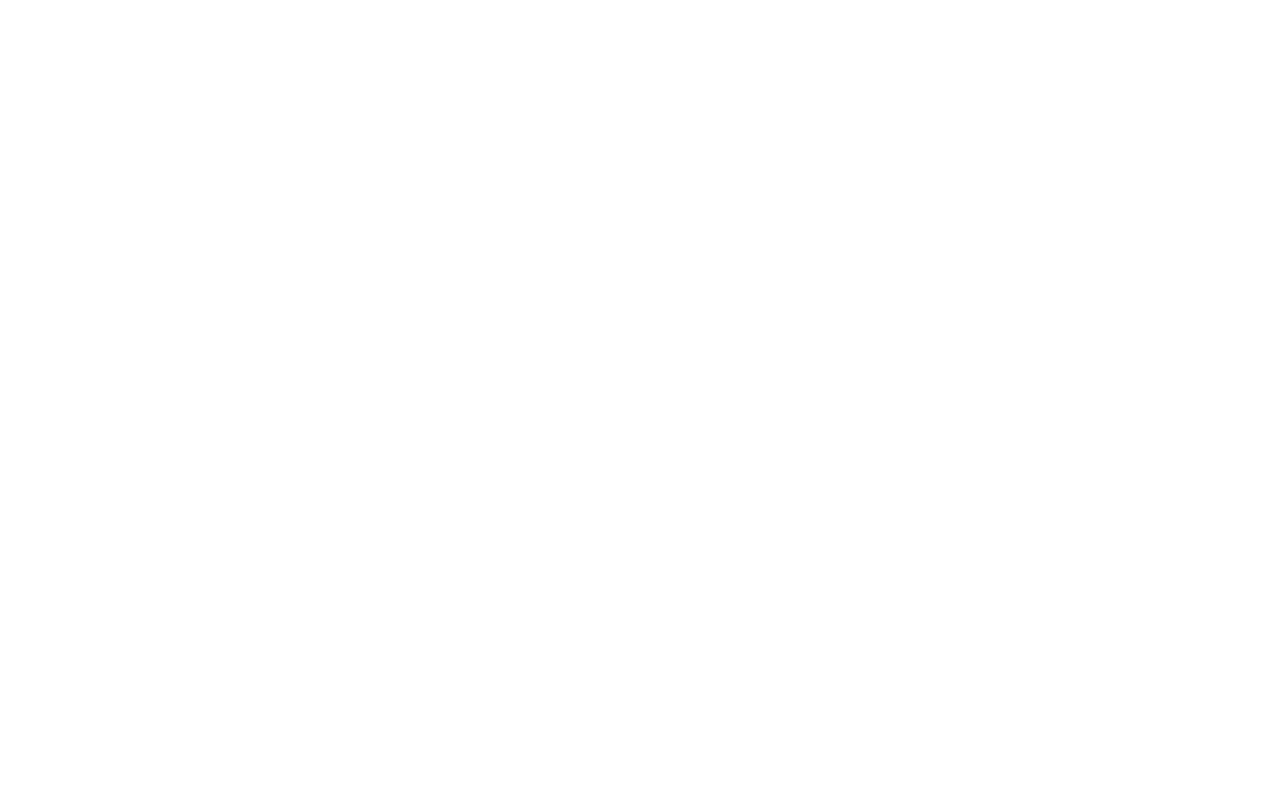
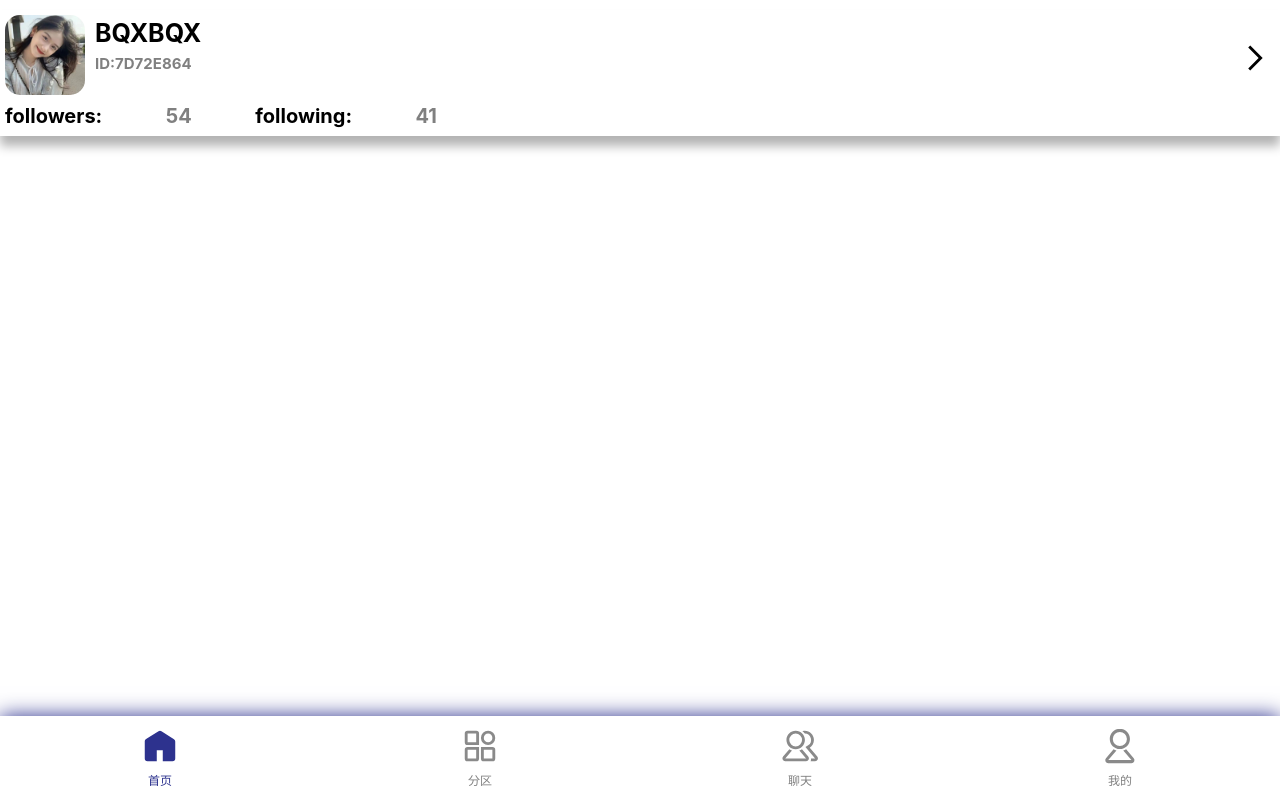
Before and after one commit to BQXBQX/NJUPT-BBS, a Vue app: page /mine in a window 1280 px wide. Before the commit this address had no page. Built offline with nearby package versions, Linux system fonts and the light colour scheme; a web font is replaced by a local one.

Commit message:
feat mineNav

```diff
--- a/src/components/bottomNav.vue
+++ b/src/components/bottomNav.vue
@@ -41,12 +41,15 @@
 
 <script setup>
 import { ref } from 'vue';
+import router from "../router/index.js";
 
 // 默认选中首页
 const activeTab = ref('home');
 
 // 点击导航项时切换activeTab的值
 const handleTabClick = (tab) => {
+    console.log(tab)
+    router.push(tab);
     activeTab.value = tab;
 };
 </script>
--- a/src/components/postItem.vue
+++ b/src/components/postItem.vue
@@ -3,7 +3,7 @@
         <div class="postItemTopNav">
             <div class="userInformation">
                 <div class="avatar">
-                    <img src="../assets/avatar.png" alt="avatar" width="50" height="50">
+                    <img src="../assets/avatar.jpeg" alt="avatar" width="50" height="50">
                 </div>
                 <div class="user">
                     <p class="userName">BQXBQX</p>
--- a/src/router/index.js
+++ b/src/router/index.js
@@ -7,6 +7,10 @@
 import Login from "../views/login.vue";
 import Home from "../views/home.vue";
 import Register from "../views/register.vue";
+import Partition from "../views/partition.vue";
+import Chat from "../views/chat.vue";
+import Mine from "../views/mine.vue";
+import Show from "../views/show.vue";
 
 const routes = [
 // 路由的默认路径
@@ -24,12 +28,32 @@
         component: Login
     },
     {
-        path: '/home',
-        component: Home
+        path: '/register',
+        component: Register
     },
     {
-        path: '/register',
-        component: Register
+        path: '/show',
+        //当进入到show页面时，自动更新到home路由上
+        redirect:"/home",
+        component: Show,
+        children:[
+            {
+                path: '/home',
+                component: Home
+            },
+            {
+                path: '/partition',
+                component: Partition
+            },
+            {
+                path: '/chat',
+                component: Chat
+            },
+            {
+                path: '/mine',
+                component: Mine
+            },
+        ]
     },
 ]
 
--- /dev/null
+++ b/src/views/chat.vue
@@ -0,0 +1,9 @@
+<template>
+  this is chat
+</template>
+<script setup>
+
+</script>
+<style>
+
+</style>
--- a/src/views/home.vue
+++ b/src/views/home.vue
@@ -6,7 +6,6 @@
             <PostItem></PostItem>
             <PostItem></PostItem>
         </div>
-        <BottomNav></BottomNav>
     </div>
 </template>
 <script setup>
--- /dev/null
+++ b/src/views/mine.vue
@@ -0,0 +1,85 @@
+<template>
+  <div class="mineContainer">
+      <div class="navUserInformation">
+          <div style="
+          display: flex;
+          flex-direction: row;
+          flex-wrap: wrap;
+          align-content: center;
+          justify-content: space-between;">
+              <div class="mineInformation">
+                  <div>
+                      <img src="../assets/avatar.jpeg" alt="avatar" class="mineAvatar">
+                  </div>
+                  <div style="display: flex;   flex-direction: column; margin-left: 10px">
+                      <span class="mineNameText text">BQXBQX</span>
+                      <span class="mineIDText text">ID:7D72E864</span>
+                  </div>
+              </div>
+              <div style="
+               display: flex;
+               align-content: center;
+               justify-content: center;
+               flex-wrap: wrap;">
+                  <svg t="1697292994808" class="icon" viewBox="0 0 1024 1024" version="1.1" xmlns="http://www.w3.org/2000/svg" p-id="7516" width="200" height="200"><path d="M605.086476 512.146286L338.358857 245.272381l51.760762-51.687619 318.415238 318.585905L390.095238 830.415238l-51.687619-51.736381z" p-id="7517"></path></svg>
+              </div>
+          </div>
+          <div class="followingContent">
+              <span class="text followInfo">followers:</span>
+              <span class="text followNum">54  </span>
+              <span class="text followInfo">following:</span>
+              <span class="text followNum">41  </span>
+          </div>
+      </div>
+  </div>
+</template>
+<script setup>
+
+</script>
+<style>
+.navUserInformation{
+    padding: 5px;
+    width: 100%;
+    box-sizing: border-box;
+    box-shadow: 0 10px 10px rgba(0, 0, 0, 0.3);
+}
+.mineContainer{
+    flex-direction: column;
+    position: absolute;
+    display: flex;
+    top: 10px;
+    bottom: 84px;
+    width: 100%;
+}
+.mineAvatar{
+    width: 80px;
+    height: 80px;
+    border-radius: 15px;
+}
+.mineInformation{
+    display: flex;
+}
+.mineNameText{
+    font-size: 25px;
+    color: black;
+}
+.text{
+    color: black;
+    font-family: inherit;
+}
+.mineIDText{
+    font-size: 15px;
+    color: gray;
+}
+.followInfo{
+    font-size: 20px;
+}
+.followNum{
+    font-size: 20px;
+    color: gray;
+}
+.followingContent{
+    display: flex;
+    gap: 5%;
+}
+</style>
--- /dev/null
+++ b/src/views/partition.vue
@@ -0,0 +1,9 @@
+<template>
+  this is partition
+</template>
+<script setup>
+
+</script>
+<style>
+
+</style>
--- /dev/null
+++ b/src/views/show.vue
@@ -0,0 +1,7 @@
+<template>
+    <RouterView></RouterView>
+    <BottomNav></BottomNav>
+</template>
+<script setup>
+import BottomNav from "../components/bottomNav.vue";
+</script>
```
Also changed, not shown: src/assets/avatar.jpeg (added), src/assets/avatar.png (deleted).
